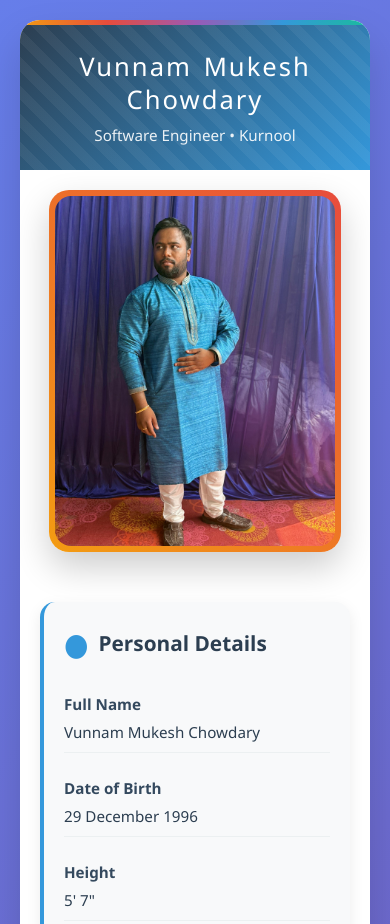
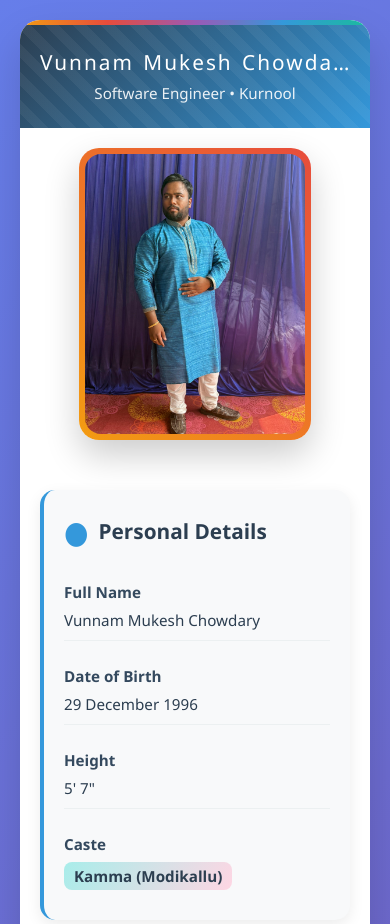
Before and after one commit to rakeshvizworld/mukesh, a plain HTML site: page index.html in a window 390 px wide. Shown: the top 924 px of the page. Drawn offline with Linux system fonts and the light colour scheme.

Commit message:
Name change

```diff
--- a/index.html
+++ b/index.html
@@ -242,7 +242,7 @@
                 gap: 25px;
             }
 
-            .photo-frame div {
+            .photo {
                 width: 250px !important;
                 height: 320px !important;
             }
@@ -252,10 +252,13 @@
             }
 
             .header h1 {
-                font-size: 1.8em;
+                font-size: 1.5em;
                 line-height: 1.2;
                 margin-bottom: 8px;
-                word-spacing: 3px;
+                word-spacing: 2px;
+                white-space: nowrap;
+                overflow: hidden;
+                text-overflow: ellipsis;
             }
 
             .header p {
@@ -283,15 +286,17 @@
 
         @media (max-width: 480px) {
             .header h1 {
-                font-size: 1.6em;
-                line-height: 1.3;
+                font-size: 1.3em;
+                white-space: nowrap;
+                overflow: hidden;
+                text-overflow: ellipsis;
             }
 
             .header p {
                 font-size: 0.95em;
             }
 
-            .photo-frame div {
+            .photo {
                 width: 220px !important;
                 height: 280px !important;
             }
@@ -310,7 +315,7 @@
         <div class="content">
             <div class="photo-section">
                 <div class="photo-frame">
-                    <img class="photo" src="mukesh-photo.jpeg" alt="Mukesh Chowdary" style="width: 280px; height: 350px; object-fit: cover; border-radius: 16px; display: block;">
+                    <img class="photo" src="mukesh-photo.jpeg" alt="Mukesh Chowdary">
                 </div>
             </div>
 
@@ -350,7 +355,7 @@
                         </div>
                         <div class="detail-row">
                             <div class="label">Company</div>
-                            <div class="value"><span class="profession-highlight">L&T Technology Services</span></div>
+                            <div class="value">L&T Technology Services</div>
                         </div>
                         <div class="detail-row">
                             <div class="label">Annual Salary</div>
```
